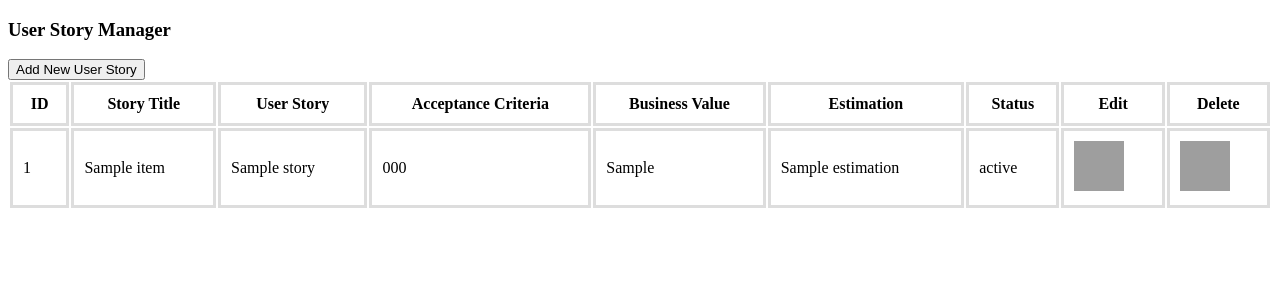
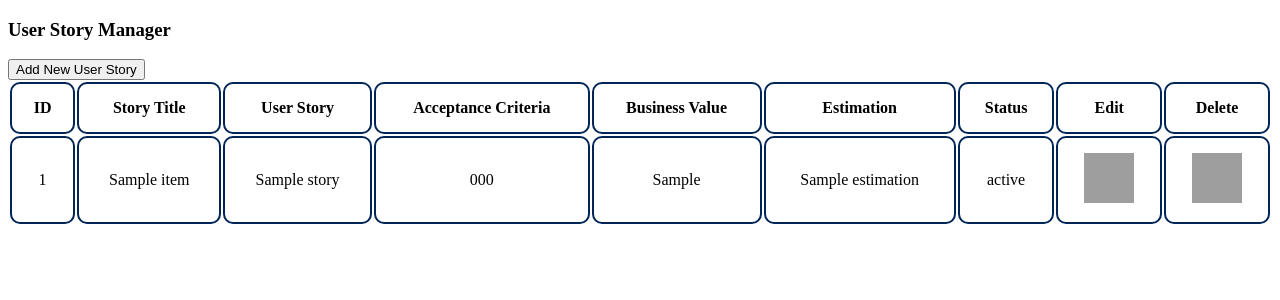
Before and after one commit to aracz/super-sprinter-3000-aracz, a Flask app: template templates/list.html in a window 1280 px wide. Shown: the top 300 px of the page. Run offline with Flask 2, Linux system fonts and the light colour scheme; the template is opened without the code that fills it: most values are stand-ins (such as "Sample title", 1, 10 or a date in 2020); parts of the project's set-up code (start-up, migrations or seed data) failed here and were passed over; grey boxes are pictures that could not be loaded.

Commit message:
style updated to be nicer

```diff
--- a/templates/list.html
+++ b/templates/list.html
@@ -5,15 +5,17 @@
 
     <style>
         th {
-            border: 3px solid #dddddd;
+            border: 2px solid #002556;
             text-align: center;
-            padding: 10px;
+            padding: 15px;
+            border-radius: 10px;
         }
 
         td {
-            border: 3px solid #dddddd;
-            text-align: left;
-            padding: 10px;
+            border: 2px solid #002556;
+            text-align: center;
+            padding: 15px;
+            border-radius: 10px;
         }
     </style>
 
```
